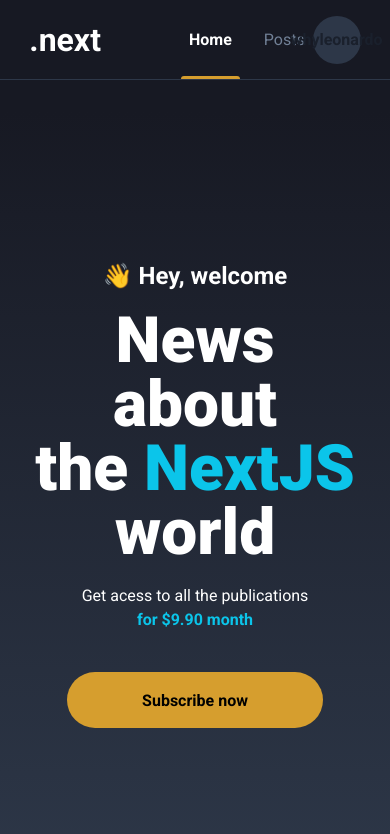
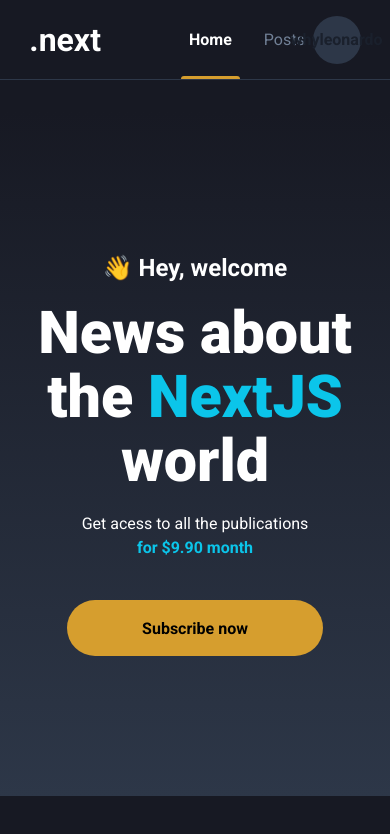
Before and after one commit to whyleonardo/thats-a-blog, a Next.js app: page / in a window 390 px wide. Shown: the top 834 px of the page. Built offline with nearby package versions, Linux system fonts and the light colour scheme.

Commit message:
style: fix whiteSpace and height on mobile screen

```diff
--- a/src/pages/index.tsx
+++ b/src/pages/index.tsx
@@ -19,7 +19,7 @@
         px='2rem'
         mt={isSmallerScreen ? '2rem' : 0}
         mx='auto'
-        h='calc(100vh - 5rem)'
+        h={isSmallerScreen ? 'calc(100vh - 10rem)' : 'calc(100vh - 5rem)'}
         maxW='1120px'
         alignItems='center'
         justifyContent={isSmallerScreen ? 'center' : 'space-between'}
@@ -43,9 +43,10 @@
           <Heading
             as={'h1'}
             fontWeight='900'
-            fontSize='4rem'
+            fontSize={isSmallerScreen ? '3.7rem' : '4rem'}
             lineHeight='4rem'
             mb='0.7rem !important'
+
           >
             News about <br /> the {' '}
             <Text color='cyan.400' as='span'>
```
